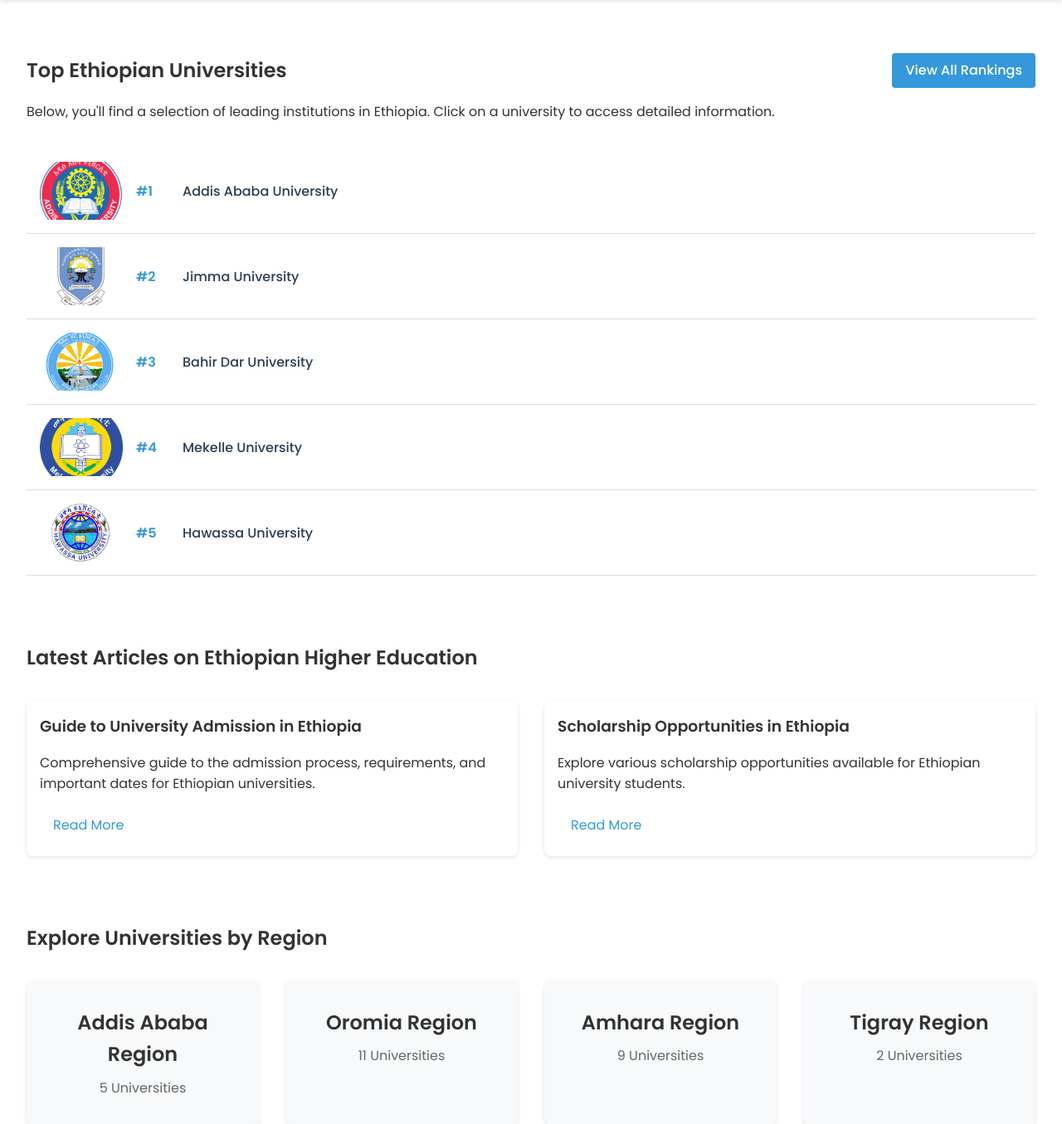
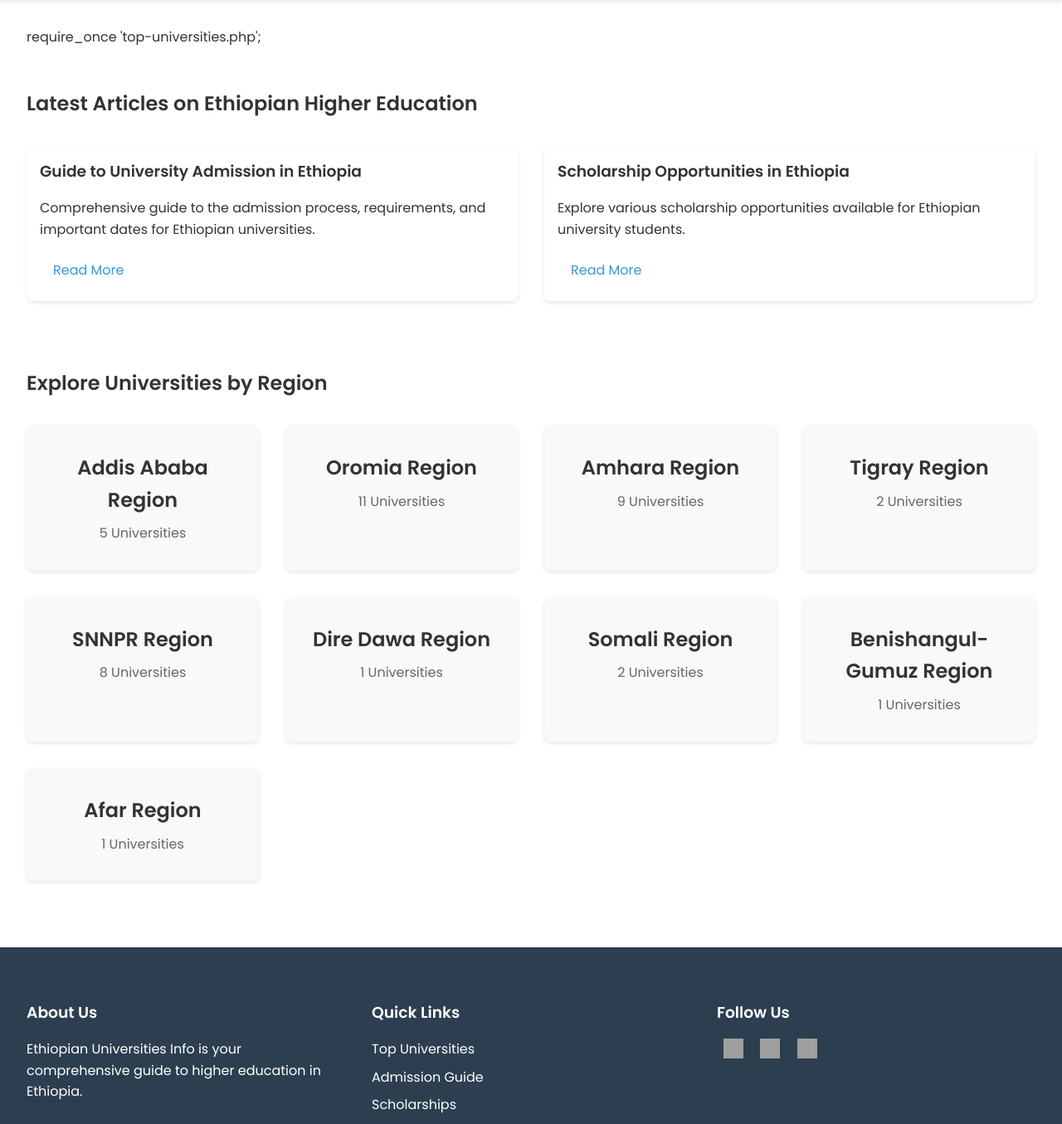
Before and after one commit to dagi-27/Ethio_University, a PHP site: page / in a window 1280 px wide. Shown: the part 104-1459 px from the top of the page at 83% size. Run offline with PHP 8.4, Linux system fonts and the light colour scheme; grey boxes are pictures that could not be loaded.

Commit message:
Update index.php

```diff
--- a/index.php
+++ b/index.php
@@ -58,62 +58,7 @@ require_once 'universities/university.php';
 
     <main>
 
-
-      <section class="top-universities">
-        <div class="section-header">
-            <h2>Top Ethiopian Universities</h2>
-            <a href="ranking.php" class="view-all-btn">View All Rankings</a>
-        </div>
-        <p>Below, you'll find a selection of leading institutions in Ethiopia. Click on a university to access detailed information.</p>
-
-        <div class="university-list">
-          <div class="university-item">
-            <img src="./image/addis_main.png" alt="Addis Ababa University" />
-            <div class="university-info">
-              <span class="rank">#1</span>
-              <a href="universities/university-details.php?id=addis-ababa"
-                >Addis Ababa University</a
-              >
-            </div>
-          </div>
-          <div class="university-item">
-            <img src="./image/jimma_main.png" alt="Jimma University" />
-            <div class="university-info">
-              <span class="rank">#2</span>
-              <a href="universities/university-details.php?id=jimma"
-                >Jimma University</a
-              >
-            </div>
-          </div>
-          <div class="university-item">
-            <img src="./image/bahir-dar.png" alt="Bahir Dar University" />
-            <div class="university-info">
-              <span class="rank">#3</span>
-              <a href="universities/university-details.php?id=bahir-dar"
-                >Bahir Dar University</a
-              >
-            </div>
-          </div>
-          <div class="university-item">
-            <img src="./image/mekelle.png" alt="Mekelle University" />
-            <div class="university-info">
-              <span class="rank">#4</span>
-              <a href="universities/university-details.php?id=mekelle"
-                >Mekelle University</a
-              >
-            </div>
-          </div>
-          <div class="university-item">
-            <img src="./image/hawassa.png" alt="Hawassa University" />
-            <div class="university-info">
-              <span class="rank">#5</span>
-              <a href="universities/university-details.php?id=hawassa"
-                >Hawassa University</a
-              >
-            </div>
-          </div>
-        </div>
-      </section>
+require_once 'top-universities.php';
 
       <section class="latest-articles">
         <h2>Latest Articles on Ethiopian Higher Education</h2>
```
